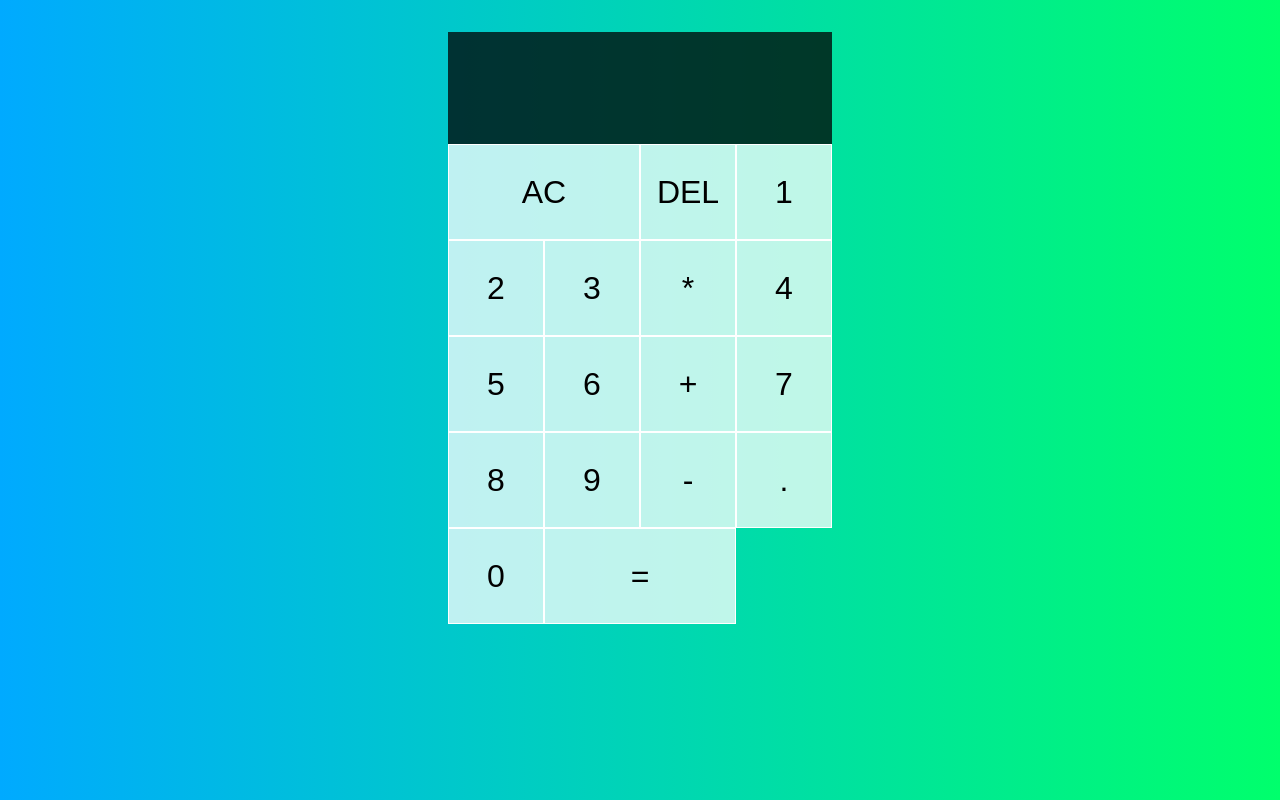
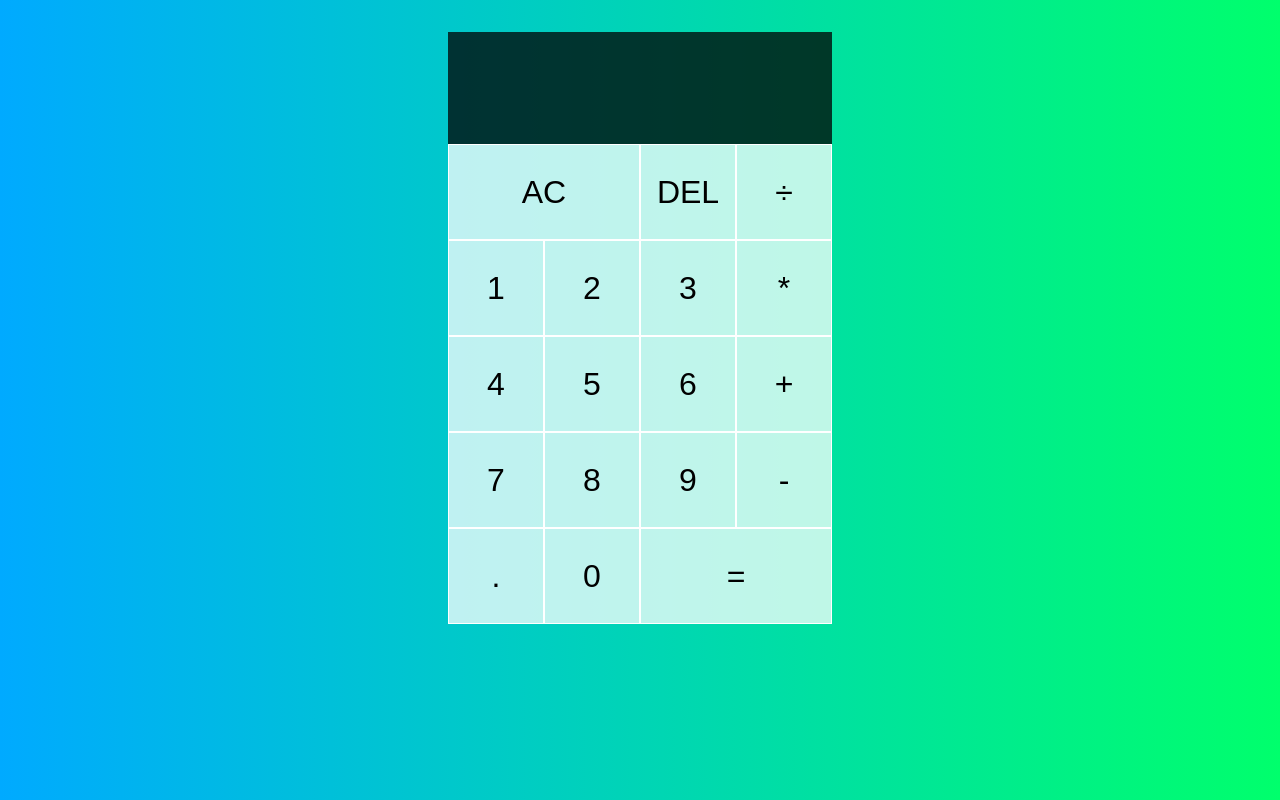
Before and after one commit to serhatcigerci/react-calculator, a React (Create React App) app: page / in a window 1280 px wide. Built offline with nearby package versions, Linux system fonts and the light colour scheme.

Commit message:
Operation buttons replaced

```diff
--- a/src/App.js
+++ b/src/App.js
@@ -1,6 +1,7 @@
 import { useReducer } from "react"
 import "./styles.css"
 import DigitButton from "./DigitButton"
+import OperationButton from "./OperationButton"
 
 export const ACTIONS = {
   ADD_DIGIT: 'add-digit',
@@ -32,19 +33,19 @@ function App() {
       </div>
       <button className="span-two">AC</button>
       <button>DEL</button>
-      {/* <DigitButton digit="÷" dispatch={dispatch} /> */}
+      <OperationButton operation="÷" dispatch={dispatch} />
       <DigitButton digit="1" dispatch={dispatch} />
       <DigitButton digit="2" dispatch={dispatch} />
       <DigitButton digit="3" dispatch={dispatch} />
-      <button>*</button>
+      <OperationButton operation="*" dispatch={dispatch} />
       <DigitButton digit="4" dispatch={dispatch} />
       <DigitButton digit="5" dispatch={dispatch} />
       <DigitButton digit="6" dispatch={dispatch} />
-      <button>+</button>
+      <OperationButton operation="+" dispatch={dispatch} />
       <DigitButton digit="7" dispatch={dispatch} />
       <DigitButton digit="8" dispatch={dispatch} />
       <DigitButton digit="9" dispatch={dispatch} />
-      <button>-</button>
+      <OperationButton operation="-" dispatch={dispatch} />
       <DigitButton digit="." dispatch={dispatch} />
       <DigitButton digit="0" dispatch={dispatch} />
       <button className="span-two">=</button>
--- /dev/null
+++ b/src/OperationButton.js
@@ -0,0 +1,11 @@
+import { ACTIONS } from './App'
+
+export default function OperationButton({ dispatch, operation }) {
+  return (
+    <button
+    onClick={() => dispatch({ type: ACTIONS.CHOOSE_OPERATION, payload: { operation }})}
+    >
+      {operation}
+    </button>
+  )
+}
```
